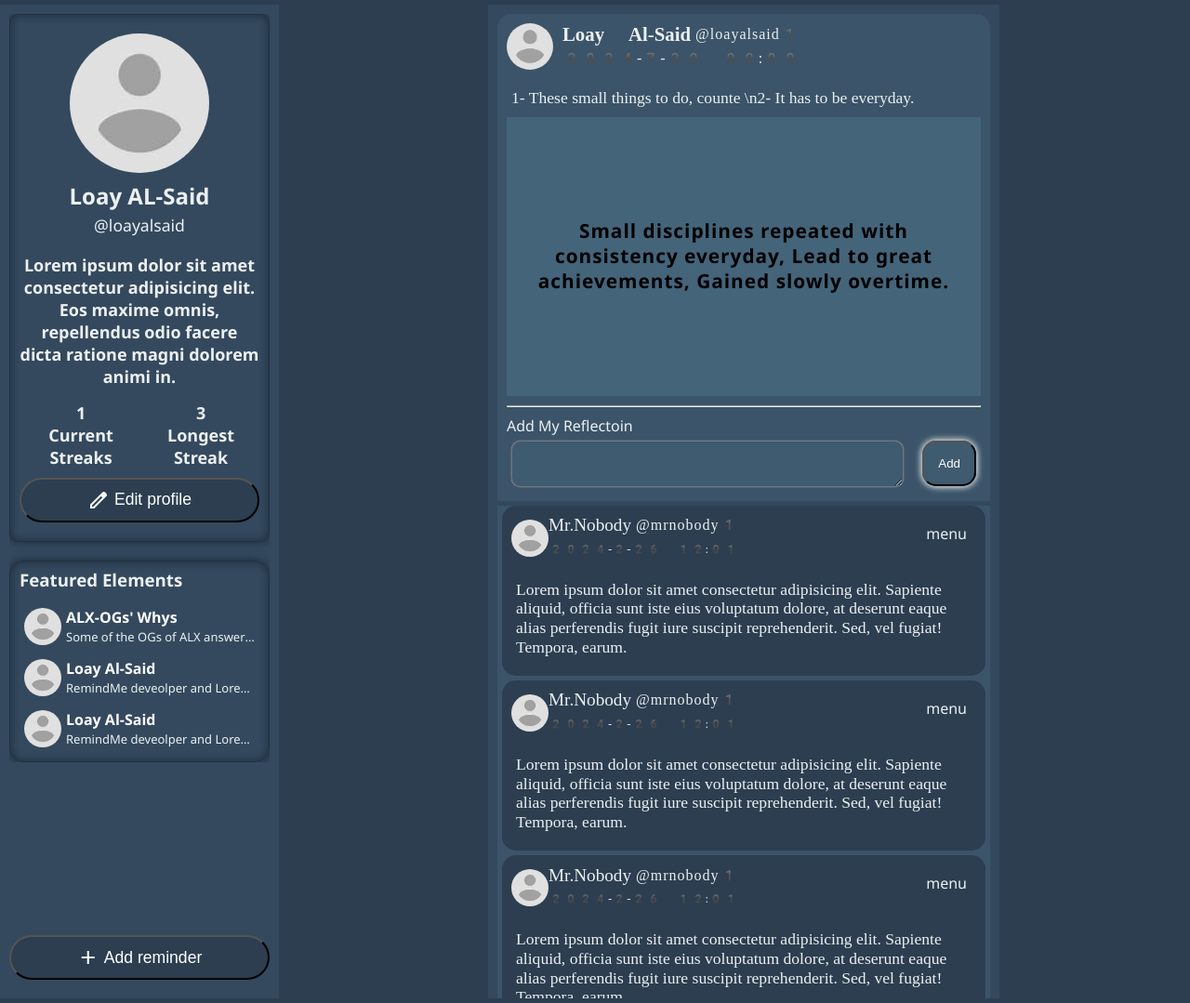
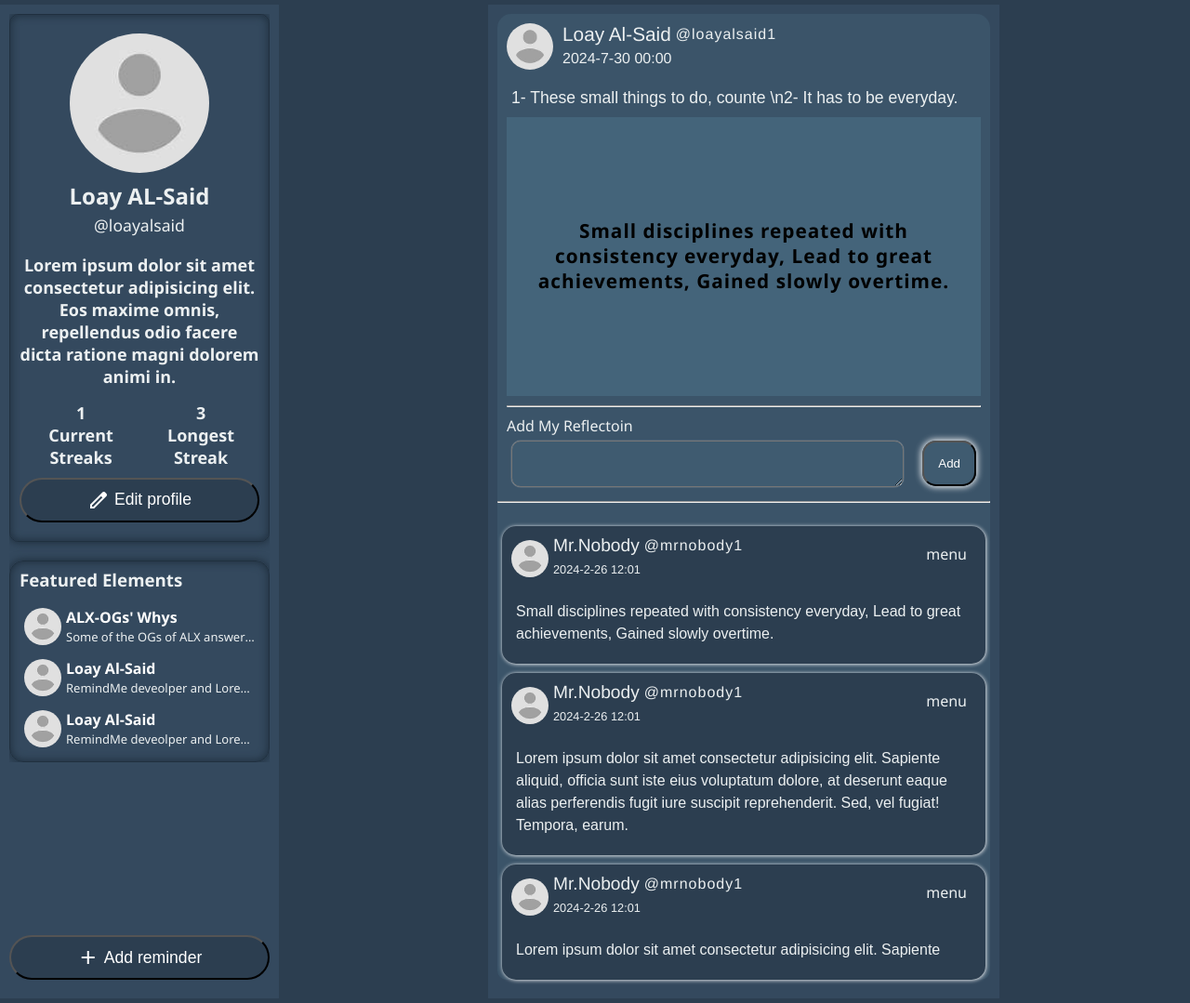
Before and after one commit to loayalsaid1/RemindMe, a Python web app: template app/templates/static_versions/reminder_reflections.html in a window 1280 px wide. Shown: the part 70-1149 px from the top of the page at 93% size. Run offline with Jinja, Linux system fonts and the light colour scheme; the template is opened without the code that fills it, so the values that code supplies are empty; some libraries are stand-ins or nearby versions.

Commit message:
Non atomic commit agian! Style reminder_reflection static page

```diff
--- a/app/static/styles/reminders.css
+++ b/app/static/styles/reminders.css
@@ -49,7 +49,7 @@ main {
 
 .reflection_head,
 .reminder_user_data {
-	font-family: emoji;
+	font-family: 'Franklin Gothic Medium', 'Arial Narrow', Arial, sans-serif;
 }
 
 .reminder .user_name {
@@ -62,7 +62,6 @@ main {
 	margin-right: var(--small-gap);
 
 	font-size: 1.3rem;
-    font-weight: 600;
 }
 
 .reflection .username,
@@ -79,7 +78,7 @@ main {
 }
 
 .reminder .caption {
-	font-family: initial;
+	font-family: Arial, Helvetica, sans-serif;
     margin: var(--small-gap);
     margin-bottom: var(--medium-gap);
     font-size: 1.1rem;
@@ -114,7 +113,7 @@ main {
 	align-items: center;
 }
 
-#reflection_text {
+#reflection_text_input {
 	background-color: var(--color-2);
 	color: white;
 
@@ -140,14 +139,19 @@ main {
 
 .reflections {
 	background-color: var(--color-2);
+	border-radius: 0 0 10px 10px;
+    padding-top: 15px;
 }
 
 .reflection {
 	position: relative;
-    padding: var(--medium-gap);
-    background: var(--color-3);
-    margin: 5px;
+
+	padding: var(--medium-gap);
+    margin: 10px 5px;
+
+	background: var(--color-3);
     border-radius: 15px;
+    box-shadow: 0.5px 0.5px 4px 0px white;
 }
 
 .reflection .menu_icon {
@@ -169,6 +173,7 @@ main {
 	height: 40px;
 	width: 40px;
 
+	margin-right: var(--small-gap);
 	border-radius: 50%;
 }
 
@@ -190,11 +195,10 @@ main {
 }
 
 .reflection_text {
-	font-family: initial;
+	font-family: Arial, Helvetica, sans-serif;
     margin: var(--small-gap);
     margin-bottom: var(--medium-gap);
-    font-size: 1.1rem;
-}
+	line-height: 1.5rem;}
 
 .text_reminder_content p {
 	margin: var(--small-gap);
--- a/app/templates/static_versions/reminder_reflections.html
+++ b/app/templates/static_versions/reminder_reflections.html
@@ -158,7 +158,8 @@
 				<!-- Can be text_remidner_content or image_reminder_content in image reminders -->
 				<div class="text_reminder_content">
 					<p>
-						Small disciplines repeated with consistency everyday, Lead to great achievements, Gained slowly overtime.
+						Small disciplines repeated with consistency everyday, Lead to great achievements, Gained slowly
+						overtime.
 					</p>
 				</div>
 			</div>
@@ -170,12 +171,13 @@
 			</div> -->
 			<hr>
 			<p class="form_title">Add My Reflectoin</p>
-			<form  method="POST" class="add_reflection">
-				<textarea name="reflection_text" id="reflection_text">
+			<form method="POST" class="add_reflection">
+				<textarea name="reflection_text" id="reflection_text_input">
 				</textarea>
 				<button type="reset">Add</button>
 			</form>
 		</div>
+		<hr>
 		<section class="reflections">
 			<article class="reflection">
 				<span class="menu_icon">menu</span>
@@ -189,10 +191,8 @@
 						<p class="date">2024-2-26 12:01</p>
 					</div>
 				</div>
-				<p class="reflection_text">
-					Lorem ipsum dolor sit amet consectetur adipisicing elit. Sapiente
-					aliquid, officia sunt iste eius voluptatum dolore, at deserunt eaque alias perferendis fugit
-					iure suscipit reprehenderit. Sed, vel fugiat! Tempora, earum.
+				<p class="reflection_text">Small disciplines repeated with consistency everyday, Lead to great
+					achievements, Gained slowly overtime.
 				</p>
 			</article>
 			<article class="reflection">
@@ -227,8 +227,6 @@
 				</div>
 				<p class="reflection_text">
 					Lorem ipsum dolor sit amet consectetur adipisicing elit. Sapiente
-					aliquid, officia sunt iste eius voluptatum dolore, at deserunt eaque alias perferendis fugit
-					iure suscipit reprehenderit. Sed, vel fugiat! Tempora, earum.
 				</p>
 			</article>
 		</section>
@@ -290,10 +288,6 @@
 				</div>
 			</form>
 		</section>
-		<div class="fullscreen_container">
-			<img src="" alt="">
-			<p></p>
-		</div>
 	</main>
 	<script>
 		function loadFile(event) {
```
